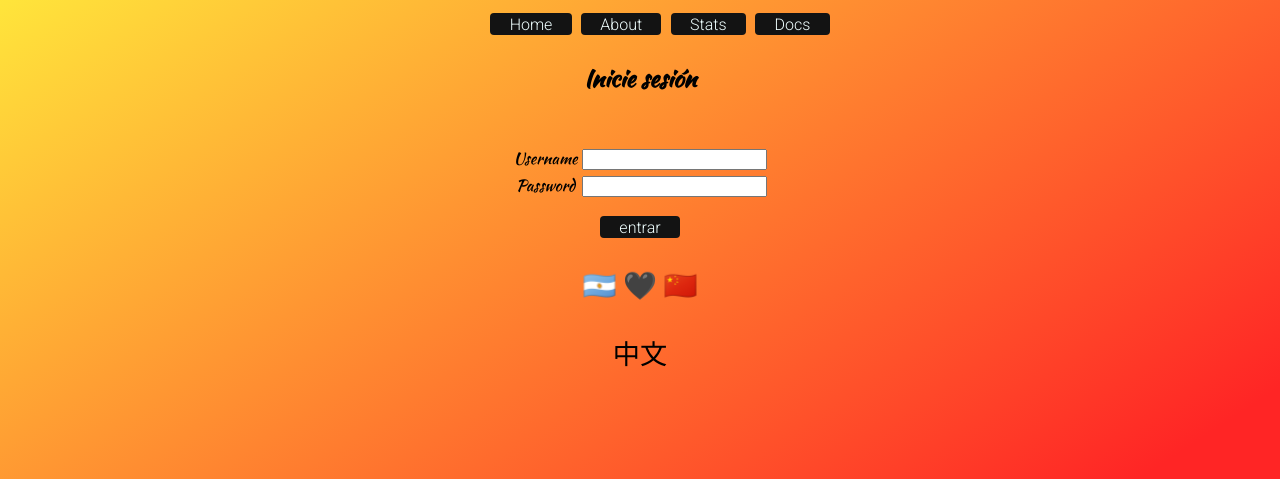
After one commit to kaenovsky/zhongwen, a Django app: template zhongwen/zhongwen/templates/registration/login.html in a window 1280 px wide. The commit adds this page. Shown: the top 479 px of the page. Run offline with Django 4.2, Linux system fonts and the light colour scheme; the template is opened without the code that fills it: most values are stand-ins (such as "Sample title", 1, 10 or a date in 2020); form fields are guessed from the names that the template uses.

Commit message:
Improve word model, add login required

```diff
--- a/zhongwen/apps/words/models.py
+++ b/zhongwen/apps/words/models.py
@@ -9,4 +9,4 @@ class Word(models.Model):
     pronun = models.CharField(max_length=100) # url to s3 audio file
 
     def __str__(self) -> str:
-        return f"English: {self.en} | Spanish: {self.es}) | Chinese: {self.zw}"
+        return f"English: {self.en} | Spanish: {self.es} | Chinese: {self.zw}"
--- a/zhongwen/apps/words/views.py
+++ b/zhongwen/apps/words/views.py
@@ -1,7 +1,8 @@
 from django.shortcuts import render
 from django.views.generic import TemplateView
+from django.contrib.auth.mixins import LoginRequiredMixin
 
-class WordsTemplateView(TemplateView):
+class WordsTemplateView(LoginRequiredMixin, TemplateView):
     template_name = "words.html"
 
     def get_context_data(self, **kwargs):
--- a/zhongwen/static/css/styles.css
+++ b/zhongwen/static/css/styles.css
@@ -49,3 +49,15 @@ nav ul li {
     background-color: azure;
     color: #131313;
 }
+
+table {
+    margin: 3rem auto 1rem auto;
+}
+
+button, input[type="submit"] {
+    background: #131313;
+    color: azure;
+    border: none;
+    cursor: pointer;
+    outline: inherit;
+}
--- a/zhongwen/zhongwen/settings.py
+++ b/zhongwen/zhongwen/settings.py
@@ -159,3 +159,6 @@ STATICFILES_DIRS = [
 # https://docs.djangoproject.com/en/4.2/ref/settings/#default-auto-field
 
 DEFAULT_AUTO_FIELD = 'django.db.models.BigAutoField'
+
+# Redirect to home URL after login (Default redirects to /accounts/profile/)
+LOGIN_REDIRECT_URL = '/home'
--- /dev/null
+++ b/zhongwen/zhongwen/templates/registration/logged_out.html
@@ -0,0 +1,6 @@
+{% extends "base.html" %}
+
+{% block content %}
+  <p>Cerró su sesión</p>
+  <a href="{% url 'login'%}">Haga click aquí para inicia sesión.</a>
+{% endblock %}
--- /dev/null
+++ b/zhongwen/zhongwen/templates/registration/login.html
@@ -0,0 +1,35 @@
+{% extends "base.html" %}
+
+{% block content %}
+
+  {% if form.errors %}
+      <p>Su usuario y contraseña no coinciden. Por favor intente de nuevo.</p>
+  {% endif %}
+
+  {% if next %}
+    {% if user.is_authenticated %}
+      <p>Su cuenta no tiene acceso a esta página. Para continuar,
+      por favor inicie sesión con una cuenta autorizada.</p>
+    {% else %}
+      <p>Por favor inicie sesión para ver esta página.</p>
+    {% endif %}
+  {% endif %}
+
+  <form method="post" action="{% url 'login' %}">
+    {% csrf_token %}
+    <h2>Inicie sesión</h2>
+    <table>
+      <tr>
+        <td>{{ form.username.label_tag }}</td>
+        <td>{{ form.username }}</td>
+      </tr>
+      <tr>
+        <td>{{ form.password.label_tag }}</td>
+        <td>{{ form.password }}</td>
+      </tr>
+    </table>
+    <input type="submit" value="entrar" class="btn">
+    <input type="hidden" name="next" value="{{ next }}">
+  </form>
+
+{% endblock %}
--- a/zhongwen/zhongwen/urls.py
+++ b/zhongwen/zhongwen/urls.py
@@ -20,6 +20,7 @@ from . import views
 
 urlpatterns = [
     path('admin/', admin.site.urls),
+    path('accounts/', include('django.contrib.auth.urls')),
     path("words/", include("apps.words.urls")),
     path('<str:pagename>/', views.static_page),
 ]
```
Also changed, not shown: zhongwen/apps/words/migrations/0001_initial.py (added).
